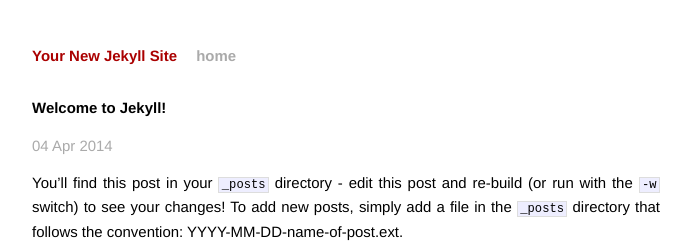
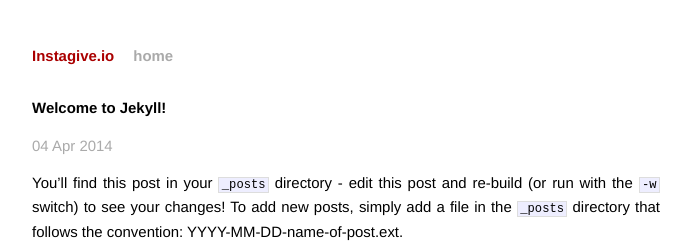
Before and after one commit to dallasread/Instagive.io, a Jekyll site: the page built from _posts/2014-04-04-welcome-to-jekyll.markdown, in a window 1280 px wide. Shown: the top 243 px of the page, without its empty margins (294-985 px from the left). Built offline with Jekyll 4.4.1, drawn with Linux system fonts in a browser that asks for light colours; Markdown is read by kramdown in place of the engine named in the settings.

Commit message:
Added configuration.

```diff
--- /dev/null
+++ b/CNAME
@@ -0,0 +1 @@
+blog.instagive.io
--- a/_config.yml
+++ b/_config.yml
@@ -1,3 +1,4 @@
-name: Your New Jekyll Site
-markdown: redcarpet
-pygments: true
+name: Instagive.io
+url: http://blog.instagive.io
+permalink: /:year/:month/:title
+future: false
```
